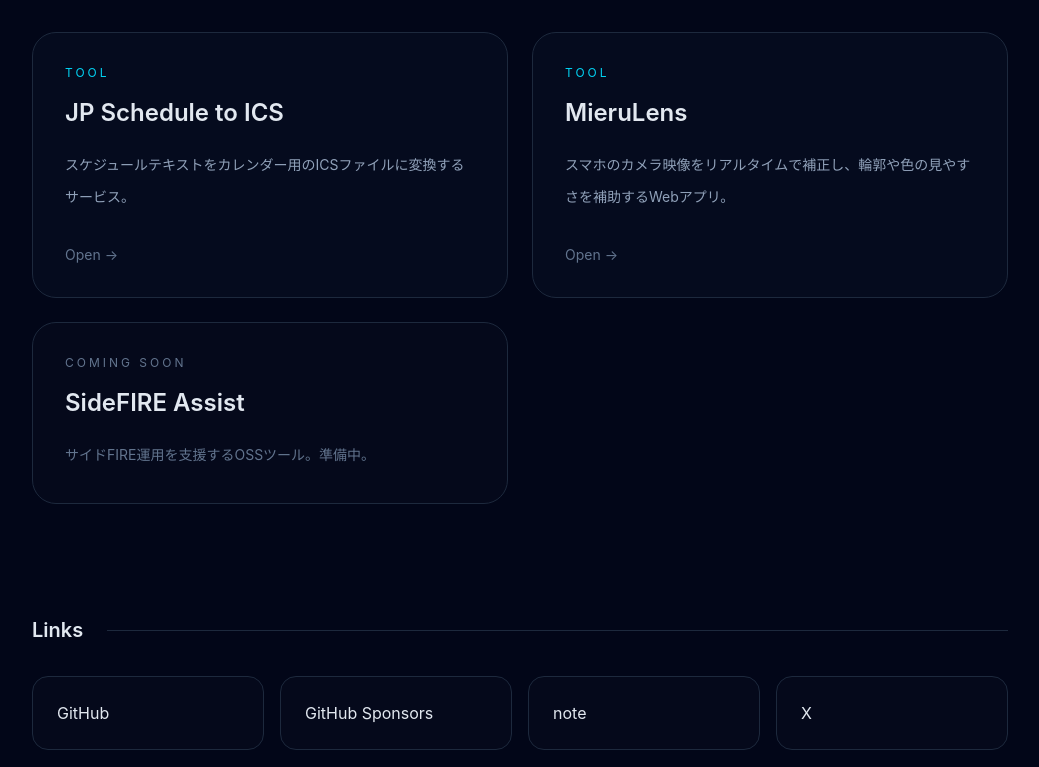
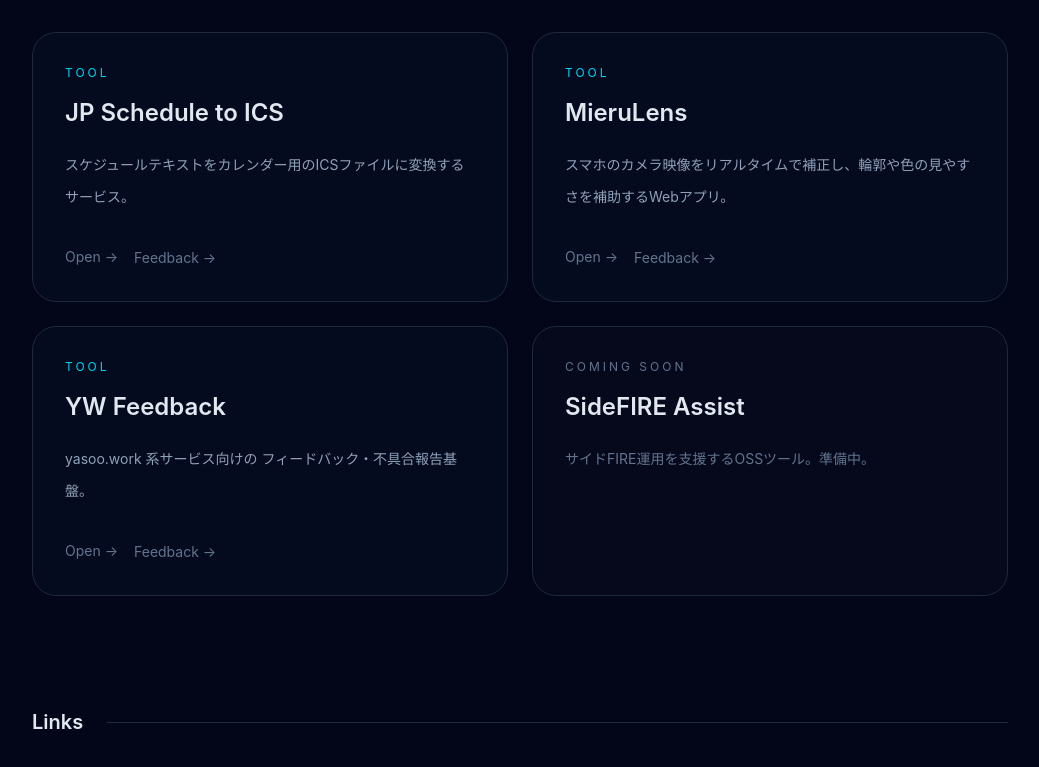
Before and after one commit to yasoowork/yasoo-work-site, a React (Vite) app: page / in a window 1280 px wide. Shown: the part 558-1325 px from the top of the page, without its empty margins (120-1159 px from the left). Built offline with nearby package versions, Linux system fonts and the light colour scheme.

Commit message:
apply YW Feedback

```diff
--- a/src/App.tsx
+++ b/src/App.tsx
@@ -61,9 +61,24 @@ function App() {
                 スケジュールテキストをカレンダー用のICSファイルに変換するサービス。
               </p>
 
-              <p className="mt-8 text-sm text-slate-500 transition group-hover:text-cyan-400">
-                Open →
-              </p>
+              <div className="mt-8 flex items-center gap-4">
+                <p className="text-sm text-slate-500 transition group-hover:text-cyan-400">
+                  Open →
+                </p>
+
+                <span
+                  onClick={(e) => e.stopPropagation()}
+                >
+                  <a
+                    href="https://feedback.yasoo.work/submit?service=JP%20Schedule%20to%20ICS"
+                    target="_blank"
+                    rel="noreferrer"
+                    className="text-sm text-slate-500 transition hover:text-cyan-400"
+                  >
+                    Feedback →
+                  </a>
+                </span>
+              </div>
             </a>
 
             <a
@@ -84,10 +99,65 @@ function App() {
                 スマホのカメラ映像をリアルタイムで補正し、輪郭や色の見やすさを補助するWebアプリ。
               </p>
 
-              <p className="mt-8 text-sm text-slate-500 transition group-hover:text-cyan-400">
-                Open →
+              <div className="mt-8 flex items-center gap-4">
+                <p className="text-sm text-slate-500 transition group-hover:text-cyan-400">
+                  Open →
+                </p>
+
+                <span
+                  onClick={(e) => e.stopPropagation()}
+                >
+                  <a
+                    href="https://feedback.yasoo.work/submit?service=MieruLens"
+                    target="_blank"
+                    rel="noreferrer"
+                    className="text-sm text-slate-500 transition hover:text-cyan-400"
+                  >
+                    Feedback →
+                  </a>
+                </span>
+              </div>
+            </a>
+
+            <a
+              href="https://feedback.yasoo.work"
+              target="_blank"
+              rel="noreferrer"
+              className="group rounded-3xl border border-slate-800 bg-slate-900/30 p-8 transition hover:border-cyan-500"
+            >
+              <p className="text-xs tracking-[0.25em] text-cyan-400">
+                TOOL
               </p>
+
+              <h3 className="mt-4 text-2xl font-semibold">
+                YW Feedback
+              </h3>
+
+              <p className="mt-5 text-sm leading-8 text-slate-400">
+                yasoo.work 系サービス向けの
+                フィードバック・不具合報告基盤。
+              </p>
+
+              <div className="mt-8 flex items-center gap-4">
+                <p className="text-sm text-slate-500 transition group-hover:text-cyan-400">
+                  Open →
+                </p>
+
+                <span
+                  onClick={(e) => e.stopPropagation()}
+                >
+                  <a
+                    href="https://feedback.yasoo.work/submit?service=YW%20Feedback"
+                    target="_blank"
+                    rel="noreferrer"
+                    className="text-sm text-slate-500 transition hover:text-cyan-400"
+                  >
+                    Feedback →
+                  </a>
+                </span>
+              </div>
             </a>
+
 
             <div className="rounded-3xl border border-slate-800 bg-slate-900/20 p-8">
               <p className="text-xs tracking-[0.25em] text-slate-500">
```
